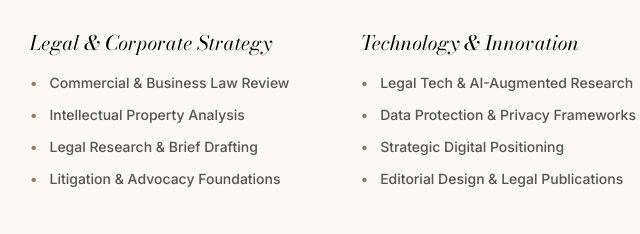
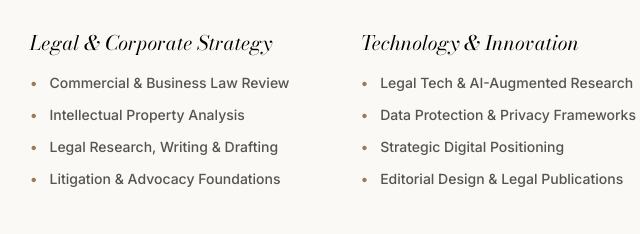
Before and after one commit to AjebutterExtraordinaire/Similoluwa-Ajayi-s-Executive-Archive, a plain HTML site: page index.html in a window 1280 px wide. Shown: the part 1182-1416 px from the top of the page, 130-770 px from the left. Drawn offline with nearby package versions, Linux system fonts and the light colour scheme.

Commit message:
Update index.html

```diff
--- a/index.html
+++ b/index.html
@@ -88,7 +88,7 @@
                     <ul class="space-y-3 text-sm text-stone-600 font-medium">
                         <li class="flex items-center gap-3"><span class="accent-gold">•</span> Commercial & Business Law Review</li>
                         <li class="flex items-center gap-3"><span class="accent-gold">•</span> Intellectual Property Analysis</li>
-                        <li class="flex items-center gap-3"><span class="accent-gold">•</span> Legal Research & Brief Drafting</li>
+                        <li class="flex items-center gap-3"><span class="accent-gold">•</span> Legal Research, Writing & Drafting</li>
                         <li class="flex items-center gap-3"><span class="accent-gold">•</span> Litigation & Advocacy Foundations</li>
                     </ul>
                 </div>
```
